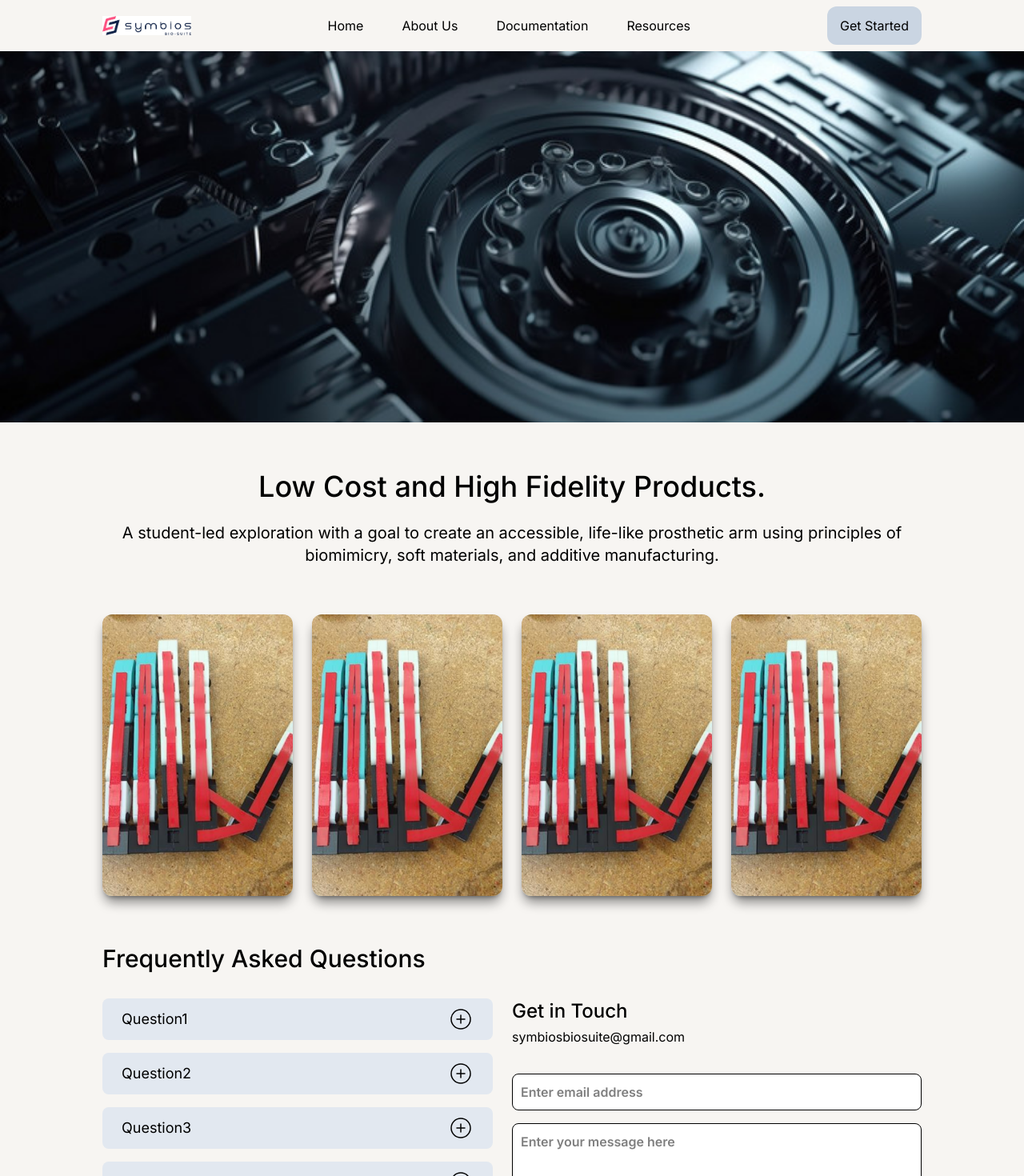
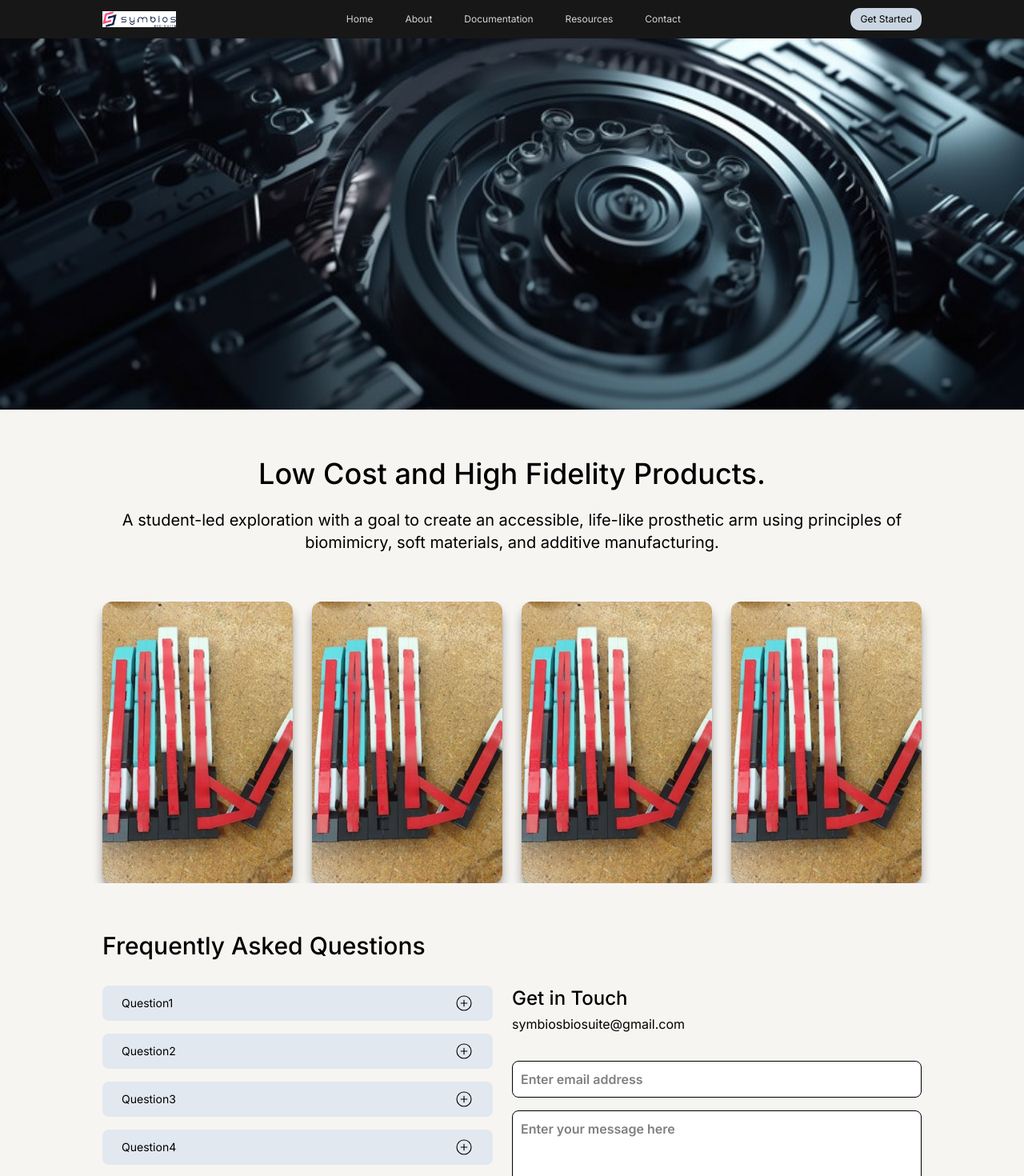
Before and after one commit to spencerhum04/symbios, a React (Vite) app: page / in a window 1280 px wide. Shown: the top 1470 px of the page at 80% size. Built offline with nearby package versions, Linux system fonts and the light colour scheme.

Commit message:
style: navbar

```diff
--- a/src/components/Navbar.tsx
+++ b/src/components/Navbar.tsx
@@ -13,6 +13,7 @@ export default function Navbar() {
         { name: "About", path: "/about" },
         { name: "Documentation", path: "/documentation" },
         { name: "Resources", path: "/resources" },
+        { name: "Contact", path: "/contact" },
     ]
 
     useEffect(() => {
@@ -41,24 +42,25 @@ export default function Navbar() {
 
     return (
         <>
-            <div className="flex flex-row items-center justify-between w-full px-6 sm:px-32 py-2 h-16">
+            <div className="bg-neutral-900 text-white flex flex-row items-center justify-between w-full px-6 sm:px-32 py-2 h-12">
                 <div className="flex flex-row gap-x-2 items-center">
                     <button className={`sm:hidden w-[48px] h-[48px] rounded-lg flex flex-col justify-between px-4 py-4.5`} onClick={() => {setMenu(true)}}>
-                        <span className="w-full h-0.5 bg-black"></span>
-                        <span className="w-full h-0.5 bg-black"></span>
-                        <span className="w-full h-0.5 bg-black"></span>
+                        <span className="w-full h-0.5 bg-white"></span>
+                        <span className="w-full h-0.5 bg-white"></span>
+                        <span className="w-full h-0.5 bg-white"></span>
                     </button>
-                    <img src={logo} className="h-6" />
+                    <img src={logo} className="h-5" />
                 </div>
                 <div className="hidden sm:block">
-                    <div className="flex flex-row items-center gap-4">
-                        <Link to={"/"} className="rounded-sm hover:bg-slate-100 px-4 py-3">Home</Link>
-                        <Link to={"/about"} className="rounded-sm hover:bg-slate-100 px-4 py-3">About Us</Link>
-                        <Link to={"/documentation"} className="rounded-sm hover:bg-slate-100 px-4 py-3">Documentation</Link>
-                        <Link to={"/resources"} className="rounded-sm hover:bg-slate-100 px-4 py-3">Resources</Link>
+                    <div className="flex flex-row items-center gap-10">
+                        {tabs.map(({ name, path }) => (
+                            <Link key={name} to={path} className="text-xs text-neutral-300 rounded-sm hover:text-white">
+                                {name}
+                            </Link>
+                        ))}
                     </div>
                 </div>
-                <div className="hidden sm:block bg-slate-300 hover:bg-slate-400 px-4 py-3 rounded-xl">Get Started</div>
+                <div className="text-black hidden sm:block bg-slate-300 hover:bg-slate-400 px-3 py-1.5 text-xs rounded-xl">Get Started</div>
             </div>
 
             <div ref={sideRef} className={`top-0 left-0 absolute z-10 bg-stone-200 w-80 h-full duration-500 ease-out transition-transform ${menu ? "translate-x-0" : "-translate-x-full"}`}>
--- a/src/components/Prompt.tsx
+++ b/src/components/Prompt.tsx
@@ -17,18 +17,18 @@ export default function Prompt({ question, answer } : { question: String, answer
     return (
         <div>
             <div className={`flex flex-row items-center justify-between bg-slate-200 px-6 py-2.5 ${dropdown ? "rounded-t-lg" : "rounded-lg"}`}>
-                <div className="text-lg">{question}</div>
+                <div className="text-sm">{question}</div>
                 <div className="cursor-pointer" onClick={() => setDropdown(!dropdown)}>
                     {!dropdown ? (
-                        <svg xmlns="http://www.w3.org/2000/svg" width="32" height="32" fill="#000000" viewBox="0 0 256 256"><path d="M128,26A102,102,0,1,0,230,128,102.12,102.12,0,0,0,128,26Zm0,192a90,90,0,1,1,90-90A90.1,90.1,0,0,1,128,218Zm46-90a6,6,0,0,1-6,6H134v34a6,6,0,0,1-12,0V134H88a6,6,0,0,1,0-12h34V88a6,6,0,0,1,12,0v34h34A6,6,0,0,1,174,128Z"></path></svg>
+                        <svg xmlns="http://www.w3.org/2000/svg" width="24" height="24" fill="#000000" viewBox="0 0 256 256"><path d="M128,26A102,102,0,1,0,230,128,102.12,102.12,0,0,0,128,26Zm0,192a90,90,0,1,1,90-90A90.1,90.1,0,0,1,128,218Zm46-90a6,6,0,0,1-6,6H134v34a6,6,0,0,1-12,0V134H88a6,6,0,0,1,0-12h34V88a6,6,0,0,1,12,0v34h34A6,6,0,0,1,174,128Z"></path></svg>
                         ) : (
-                        <svg xmlns="http://www.w3.org/2000/svg" width="32" height="32" fill="#000000" viewBox="0 0 256 256"><path d="M174,128a6,6,0,0,1-6,6H88a6,6,0,0,1,0-12h80A6,6,0,0,1,174,128Zm56,0A102,102,0,1,1,128,26,102.12,102.12,0,0,1,230,128Zm-12,0a90,90,0,1,0-90,90A90.1,90.1,0,0,0,218,128Z"></path></svg>
+                        <svg xmlns="http://www.w3.org/2000/svg" width="24" height="24" fill="#000000" viewBox="0 0 256 256"><path d="M174,128a6,6,0,0,1-6,6H88a6,6,0,0,1,0-12h80A6,6,0,0,1,174,128Zm56,0A102,102,0,1,1,128,26,102.12,102.12,0,0,1,230,128Zm-12,0a90,90,0,1,0-90,90A90.1,90.1,0,0,0,218,128Z"></path></svg>
                         )
                     }
                 </div>
             </div>
-            <div ref={answerRef} className="bg-slate-100 px-6 rounded-b-lg duration-500 ease-out transition-all overflow-hidden" style={{ height: `${height}px` }}>
-                <div className="text-lg py-2.5">{answer}</div>
+            <div ref={answerRef} className="bg-slate-300 px-6 rounded-b-lg duration-500 ease-out transition-all overflow-hidden" style={{ height: `${height}px` }}>
+                <div className="text-sm py-2.5">{answer}</div>
             </div>
         </div>
     )
--- a/src/routes/about/about.tsx
+++ b/src/routes/about/about.tsx
@@ -6,8 +6,10 @@ import Team from "./sections/team";
 export default function About() {
     return (
         <>
-            <Navbar />
-            <div className="flex flex-col gap-15 py-20 max-w-[1280px] mx-auto">
+            <div className="w-full fixed z-50">
+                <Navbar />
+            </div>
+            <div className="flex flex-col gap-15 pt-32 pb-20 max-w-[1280px] mx-auto">
                 <Introduction />
                 <Team />
             </div>
--- a/src/routes/landing/landing.tsx
+++ b/src/routes/landing/landing.tsx
@@ -8,7 +8,9 @@ import Support from "./sections/support";
 export default function Landing() {
     return (
         <>
-            <Navbar />
+            <div className="w-full fixed z-50">
+                <Navbar />
+            </div>
             <div className="flex flex-col gap-15 pb-20">
                 <Hero />
                 <Overview />
--- a/src/routes/landing/sections/display.tsx
+++ b/src/routes/landing/sections/display.tsx
@@ -3,7 +3,7 @@ import model from "../../../assets/model.png"
 
 export default function Display() {
     return (
-        <div className="flex flex-row items-center gap-6 justify-between px-6 sm:px-32">
+        <div className="flex flex-row items-center gap-6 justify-between px-6 sm:px-32 overflow-hidden">
             <Card image={model} title={"Title"} body={"Lorem ipsum lorem ipsum lorem ipsum lorem ipsum lorem ipsum"} />
             <Card image={model} title={"Title"} body={"Lorem ipsum lorem ipsum lorem ipsum lorem ipsum lorem ipsum"} />
             <Card image={model} title={"Title"} body={"Lorem ipsum lorem ipsum lorem ipsum lorem ipsum lorem ipsum"} />
--- a/src/routes/landing/sections/hero.tsx
+++ b/src/routes/landing/sections/hero.tsx
@@ -3,7 +3,7 @@ import mech from "../../../assets/mech.png";
 export default function Hero() {
     return (
         <>
-            <img src={mech} className="h-116 w-full object-cover object-center" />
+            <img src={mech} className="h-128 w-full object-cover object-center" />
         </>
     );
 }
--- a/src/routes/landing/sections/support.tsx
+++ b/src/routes/landing/sections/support.tsx
@@ -3,7 +3,7 @@ import Prompt from "../../../components/Prompt";
 
 export default function Support() {
     return (
-        <div className="flex flex-col px-6 sm:px-32 gap-8">
+        <div className="flex flex-col px-6 sm:px-32 gap-8 overflow-hidden">
             <div className="text-3xl font-medium text-center sm:text-left">Frequently Asked Questions</div>
             <div className="flex flex-col sm:flex-row gap-6">
                 <div className="flex flex-col gap-4 sm:max-w-1/2">
```
